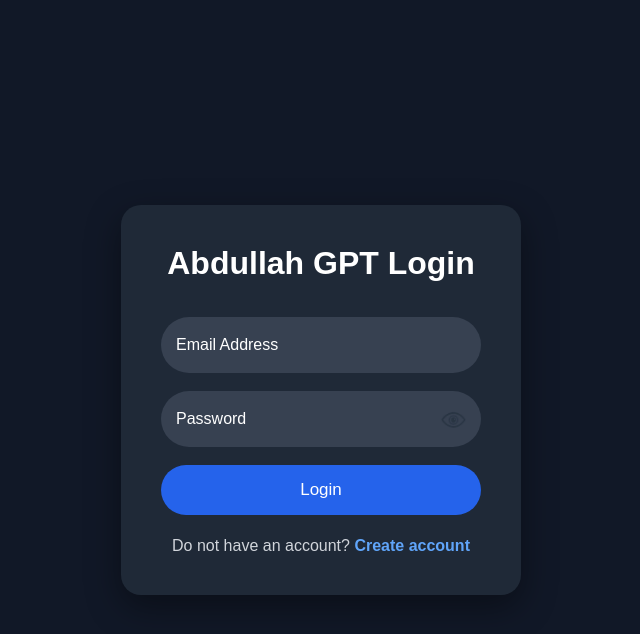
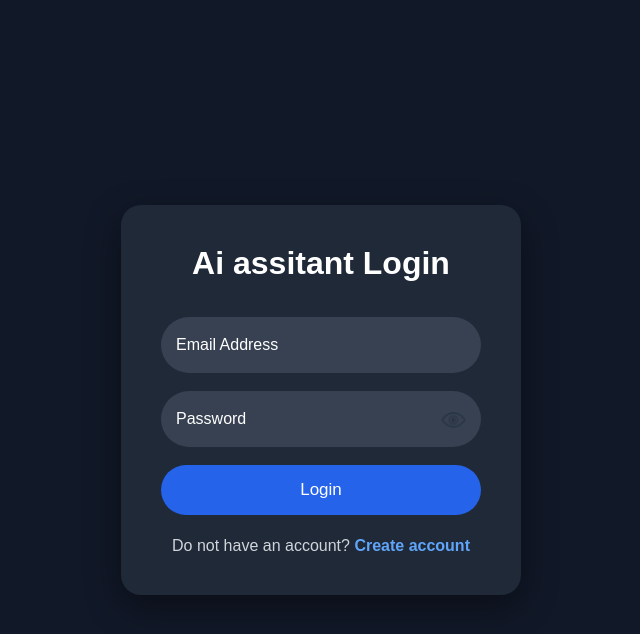
Before and after one commit to Abdullah-Shahzad-Akbar/AI-agent, a FastAPI app: page /login in a window 1280 px wide. Shown: the top 634 px of the page, without its empty margins (319-959 px from the left). Run offline with FastAPI, Linux system fonts and the light colour scheme; parts of the project's set-up code (start-up, migrations or seed data) failed here and were passed over.

Commit message:
Update logo text in login.html

```diff
--- a/templates/login.html
+++ b/templates/login.html
@@ -13,7 +13,7 @@
     <div class="login-container">
 
         <div class="logo">
-            Abdullah GPT Login
+            Ai assitant Login
         </div>
 
         <form action="/login" method="post">
```
